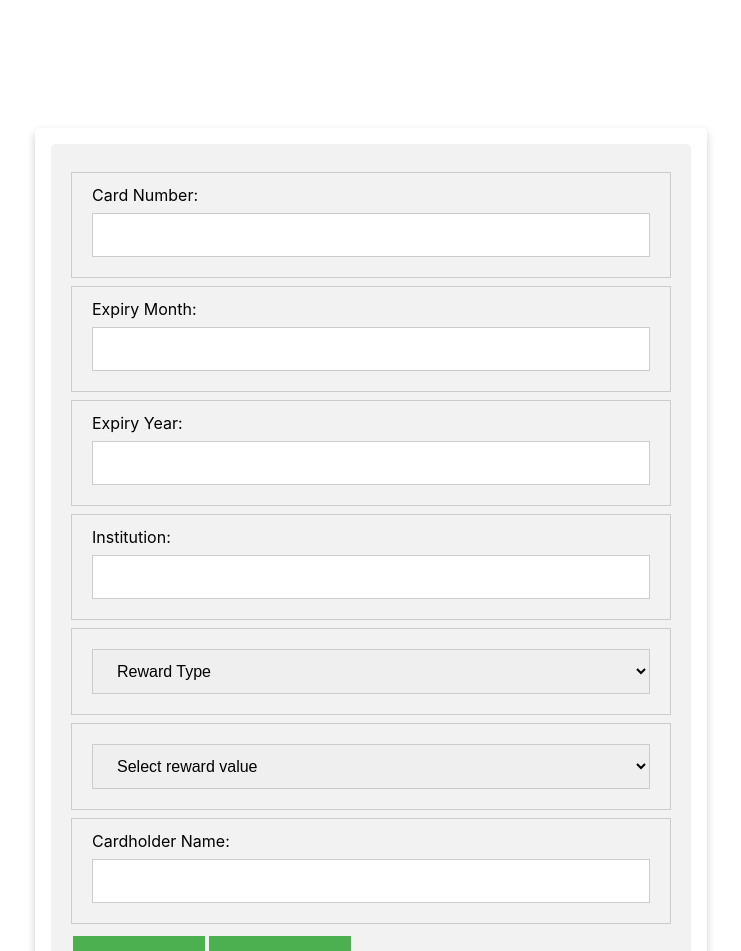
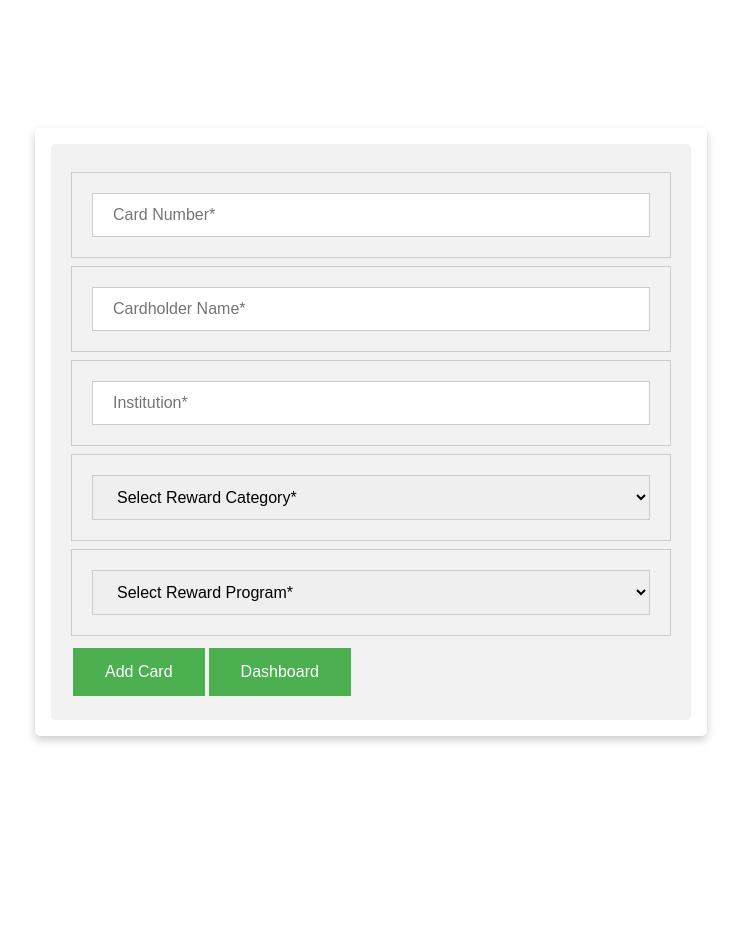
Before and after one commit to github-cloudlabsuser-925/fintech-genius, a React (Create React App) app in the folder client/: page /add-card in a window 1280 px wide. Shown: the top 951 px of the page, without its empty margins (269-1010 px from the left). After the commit the page ends 800 px from the top, so only its background shows below. Built offline with nearby package versions, Linux system fonts and the light colour scheme.

Commit message:
added features for chat and react cards

```diff
--- a/client/package.json
+++ b/client/package.json
@@ -7,6 +7,7 @@
     "@testing-library/react": "^13.4.0",
     "@testing-library/user-event": "^13.5.0",
     "react": "^18.3.1",
+    "react-credit-cards": "^0.8.3",
     "react-dom": "^18.3.1",
     "react-router-dom": "^6.23.0",
     "react-scripts": "^5.0.1",
--- a/client/public/index.html
+++ b/client/public/index.html
@@ -24,7 +24,7 @@
       work correctly both with client-side routing and a non-root public URL.
       Learn how to configure a non-root public URL by running `npm run build`.
     -->
-    <title>React App</title>
+    <title>Fintech Card Benefit Advisor</title>
   </head>
   <body>
     <noscript>You need to enable JavaScript to run this app.</noscript>
--- a/client/src/pages/AddCard/AddCard.js
+++ b/client/src/pages/AddCard/AddCard.js
@@ -151,48 +151,34 @@ const AddCard = () => {
     <div className="add-card-container">
     <form className='add-card-form' onSubmit={handleSubmit}>
       <label>
-        Card Number:
-        <input className='add-card-input' type="text" name="number" value={card.number} onChange={handleChange} required />
+        <input className='add-card-input' type="text" name="number" placeholder='Card Number*' value={card.number} onChange={handleChange} required />
       </label>
       <label>
-        Expiry Month:
-        <input  className='add-card-input'  type="text" name="expiry_month" value={card.expiry_month} onChange={handleChange} required />
+
+        <input  className='add-card-input' placeholder='Cardholder Name*' type="text" name="cardholderName" value={card.cardholderName} onChange={handleChange} required />
       </label>
       <label>
-        Expiry Year:
-        <input  className='add-card-input'  type="text" name="expiry_year" value={card.expiry_year} onChange={handleChange} required />
+        <input  className='add-card-input'  type="text" name="institution" placeholder='Institution*' value={card.institution} onChange={handleChange} required />
       </label>
       <label>
-        Institution:
-        <input  className='add-card-input'  type="text" name="institution" value={card.institution} onChange={handleChange} required />
-      </label>
-
-            <label>
       <select   className='add-card-input' id="reward_type" name="reward_type" value={card.reward_type} onChange={handleChange} required>
-      <option value="" disabled selected>Reward Type</option>
+      <option value="" disabled selected>Select Reward Category*</option>
         <option value="Cashback">Cashback</option>
         <option value="Travel">Travel</option>
         <option value="Dining">Dining</option>
       </select>
       </label>
-      {/* <label>
-        Reward Value:
-        <input  className='add-card-input'  type="text" name="reward_value" value={card.reward_value} onChange={handleChange} required />
-      </label> */}
+
       <label>
-
         <select name="reward_value" className='add-card-input' value={card.reward_value} onChange={handleChange}>
-          <option value="">Select reward value</option>
+          <option value="">Select Reward Program*</option>
           {rewardValues[card.reward_type]?.map((value) => (
             <option key={value} value={value}>{value}</option>
           ))}
         </select>
       </label>
 
-      <label>
-        Cardholder Name:
-        <input  className='add-card-input'  type="text" name="cardholderName" value={card.cardholderName} onChange={handleChange} required />
-      </label>
+
       <input className='button' type="submit" value="Add Card" />
       <button className="button" onClick={handleDashboard}>Dashboard</button>
     </form>
--- a/client/src/pages/Dashboard/ChatInterface.js
+++ b/client/src/pages/Dashboard/ChatInterface.js
@@ -48,13 +48,21 @@ const ChatInterface = ({ conversation, setConversation }) => {
     <div className='chat-interface'>
       <div className='chat-messages'>
       <ul >
-        {conversation.map((message, i) => (
+        {conversation.map((message, i) => {
+          const lines = message.content.split('\n');
+         return (
           <li key={i} className={`${message.role} message ${conversation.length - i <= 10 ? 'show' : ''}`}>
-            <strong>{message.role === 'user' ? 'You' : 'Advisor'}:</strong> {message.content}
-            <span className='timestamp'>{new Date(message.timestamp).toLocaleTimeString()}</span> {/* Display the timestamp */}
+            <strong>{message.role === 'user' ? 'You' : 'Advisor'}:</strong>
+            {lines.map((line, j) => (
+        <React.Fragment key={j}>
+          <span dangerouslySetInnerHTML={{ __html: line }} />
+          <br />
+        </React.Fragment>
+      ))}            <span className='timestamp'>{new Date(message.timestamp).toLocaleTimeString()}</span> {/* Display the timestamp */}
 
           </li>
-        ))}
+        );
+         })}
         {isLoading && <li className='loading-message message'>Loading...</li>} {/* Show loading text when isLoading is true */}
 
       </ul>
--- a/client/src/pages/Dashboard/Dashboard.css
+++ b/client/src/pages/Dashboard/Dashboard.css
@@ -90,6 +90,18 @@
     /* other styles... */
   }
 
+  @keyframes slide-up {
+    0% {
+      transform: translateY(100%);
+      opacity: 0;
+    }
+    100% {
+      transform: translateY(0);
+      opacity: 1;
+    }
+  }
+
+
   .chat-popup {
     position: fixed;
     bottom: 0;
@@ -103,6 +115,8 @@
     overflow-y: scroll; /* make it scrollable */
     resize: both; /* This allows the element to be resizable both horizontally and vertically */
     overflow: auto; /* This is necessary for resize to work */
+    animation: slide-up 0.5s ease-out;
+
   }
 
 
@@ -224,3 +238,37 @@
     background-color: #d32f2f; /* Darker red on hover */
     transform: scale(1.1); /* Slightly enlarge the button on hover */
 }
+
+
+
+.navbar {
+    display: flex;
+    justify-content: space-between;
+    align-items: center;
+    padding: 20px;
+    background-color: #333;
+    color: #fff;
+  }
+
+  .navbar h1 {
+    margin: 0;
+  }
+
+  .navbar .button {
+    background-color: #4CAF50; /* Green */
+    border: none;
+    color: white;
+    padding: 15px 32px;
+    text-align: center;
+    text-decoration: none;
+    display: inline-block;
+    font-size: 16px;
+    margin: 4px 2px;
+    cursor: pointer;
+    transition: background-color 0.3s ease, transform 0.3s ease;
+  }
+
+  .navbar .button:hover {
+    background-color: #45a049; /* Darker green on hover */
+    transform: scale(1.1); /* Slightly enlarge the button on hover */
+  }
--- a/client/src/pages/Dashboard/Dashboard.js
+++ b/client/src/pages/Dashboard/Dashboard.js
@@ -3,8 +3,19 @@ import { useNavigate } from 'react-router-dom';
 import { useEffect } from 'react';
 import './Dashboard.css';
 import ChatInterface from './ChatInterface';
+import Cards from 'react-credit-cards';
+import 'react-credit-cards/es/styles-compiled.css';
 
 
+
+function Navbar({ onLogout }) {
+  return (
+    <nav className="navbar">
+      <center><h1>Dashboard</h1></center>
+      <button className="button logout" onClick={onLogout}>Logout</button>
+    </nav>
+  );
+}
 
 function Dashboard() {
   const navigate = useNavigate();
@@ -66,15 +77,15 @@ function Dashboard() {
 
   return (
     <div>
-      <button className="button logout" onClick={handleLogout}>Logout</button>
-      <h1>Dashboard</h1>
+      <Navbar onLogout={handleLogout} />
+      {/* <button className="button logout" onClick={handleLogout}>Logout</button> */}
       <button className="button"  onClick={handleAddCard}>Add Card</button>
 
       <table className='table'>
         <thead>
           <tr>
+            <th>Card</th>
             <th>Card Number</th>
-            <th>Expiry</th>
             <th>Institution</th>
             <th>Reward Type</th>
           </tr>
@@ -82,8 +93,17 @@ function Dashboard() {
         <tbody>
           {cards.map((card) => (
             <tr key={card.number} className='card-row'>
+              <td>
+                <Cards
+                  number={card.number}
+                  name={card.cardholderName}
+                  expiry="**/**"
+                  cvc="***"
+                  focused={card.meta_data.focused}
+                />
+
+              </td>
               <td>{card.number}</td>
-              <td>{card.expiry_year} / {card.expiry_month} </td>
               <td>{card.institution}</td>
               <td>{card.reward_type}</td>
               <td>
```
Also changed, not shown: 1 other file (tests, documents, lock files or other folders).
